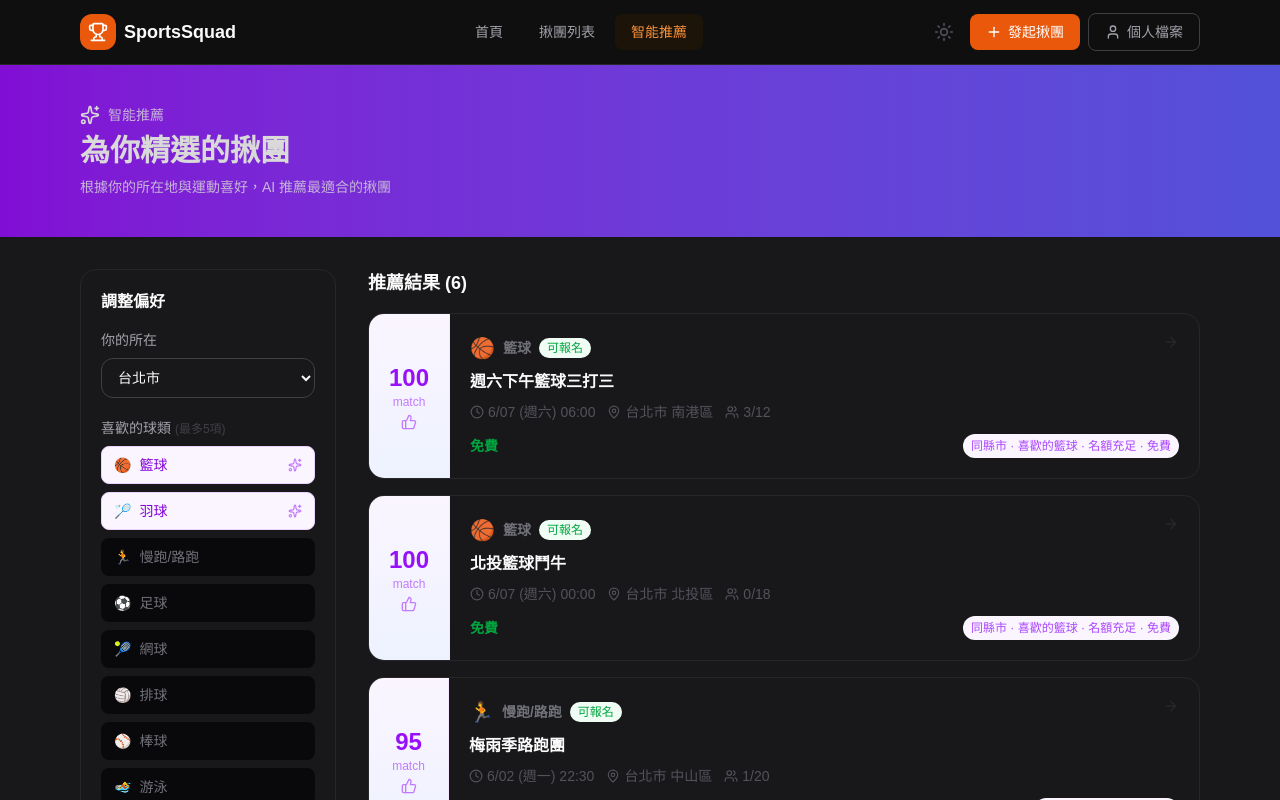
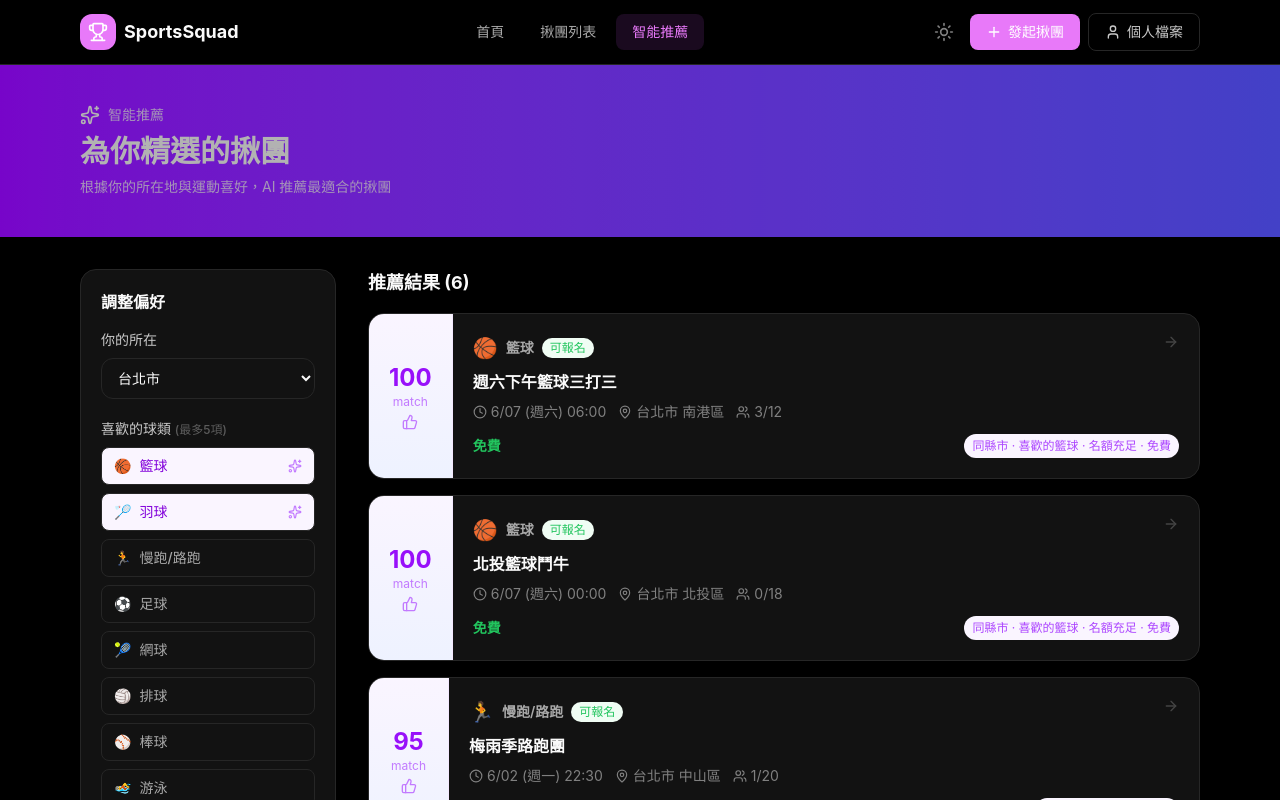
Before and after one commit to houng1219/sports-squad, a Next.js app: page /recommend in a window 1280 px wide. Shown: the top 800 px of the page. Built offline with nearby package versions, Linux system fonts and the light colour scheme.

Commit message:
feat: IG dark mode palette (#000 bg, #e879f9 accent pink, #121212 cards)

```diff
--- a/src/app/globals.css
+++ b/src/app/globals.css
@@ -1,122 +1,160 @@
 @import "tailwindcss";
 
-/* Light mode vars (default) */
-:root {
-  --bg: #ffffff;
-  --bg-secondary: #f9fafb;
-  --border: #e5e7eb;
-  --text: #111827;
-  --text-secondary: #6b7280;
-  --accent: #f97316;
-  --accent-bg: #fff7ed;
-}
-
-/* Dark mode vars */
-.dark {
-  --bg: #0f0f0f;
-  --bg-secondary: #18181b;
-  --border: #27272a;
-  --text: #fafafa;
-  --text-secondary: #a1a1aa;
-  --accent: #fb923c;
-  --accent-bg: #1c1408;
-}
+/* ================================
+   Instagram Dark Mode Colors
+   ================================ */
 
 @theme inline {
-  --color-background: var(--bg);
-  --color-foreground: var(--text);
   --font-sans: var(--font-geist-sans);
   --font-mono: var(--font-geist-mono);
 }
 
-/* Base styles */
+/* Default: Dark (IG style) */
+:root {
+  --bg: #000000;
+  --bg-secondary: #121212;
+  --bg-card: #121212;
+  --border: #262626;
+  --text: #fafafa;
+  --text-secondary: #a8a8a8;
+  --accent: #e879f9;        /* IG pink/lavender */
+  --accent-hover: #d946ef;
+  --accent-bg: #1a0a1f;
+  --accent-text: #ffffff;
+  --success: #22c55e;
+  --warning: #f59e0b;
+  --error: #ef4444;
+}
+
+/* Light mode (inverted) */
+.light {
+  --bg: #ffffff;
+  --bg-secondary: #f5f5f5;
+  --bg-card: #ffffff;
+  --border: #dbdbdb;
+  --text: #060606;
+  --text-secondary: #737373;
+  --accent: #e1306c;        /* IG red-pink */
+  --accent-hover: #c0225e;
+  --accent-bg: #fff0f5;
+  --accent-text: #ffffff;
+}
+
 body {
   background: var(--bg);
   color: var(--text);
-  font-family: Arial, Helvetica, sans-serif;
+  font-family: -apple-system, BlinkMacSystemFont, 'Segoe UI', Roboto, Helvetica, Arial, sans-serif;
 }
 
-/* Dark mode text utilities */
+/* ── Scrollbar ── */
+::-webkit-scrollbar { width: 6px; }
+::-webkit-scrollbar-track { background: var(--bg); }
+::-webkit-scrollbar-thumb { background: var(--border); border-radius: 3px; }
+::-webkit-scrollbar-thumb:hover { background: #444; }
+
+/* ── Typography ── */
 .dark .text-gray-900 { color: #fafafa; }
-.dark .text-gray-800 { color: #e4e4e7; }
-.dark .text-gray-700 { color: #a1a1aa; }
-.dark .text-gray-600 { color: #71717a; }
-.dark .text-gray-500 { color: #52525b; }
-.dark .text-gray-400 { color: #3f3f46; }
-.dark .text-gray-300 { color: #27272a; }
+.dark .text-gray-800 { color: #e8e8e8; }
+.dark .text-gray-700 { color: #c8c8c8; }
+.dark .text-gray-600 { color: #a8a8a8; }
+.dark .text-gray-500 { color: #808080; }
+.dark .text-gray-400 { color: #5c5c5c; }
+.dark .text-gray-300 { color: #444; }
+.dark .text-gray-200 { color: #2a2a2a; }
+.dark .text-gray-100 { color: #1a1a1a; }
 
-/* Dark mode background utilities */
-.dark .bg-white { background: #18181b; }
-.dark .bg-gray-50 { background: #09090b; }
-.dark .bg-gray-100 { background: #1c1c1e; }
-.dark .bg-gray-200 { background: #27272a; }
-.dark .bg-gray-300 { background: #3f3f46; }
-.dark .bg-gray-800 { background: #27272a; }
-.dark .bg-gray-900 { background: #09090b; }
-.dark .bg-gray-950 { background: #030303; }
+/* ── Backgrounds ── */
+.dark .bg-white, .light .bg-white { background: var(--bg-card); }
+.dark .bg-gray-50, .light .bg-gray-50 { background: var(--bg-secondary); }
+.dark .bg-gray-100, .light .bg-gray-100 { background: #1c1c1c; }
+.dark .bg-gray-200, .light .bg-gray-200 { background: #242424; }
+.dark .bg-gray-300, .light .bg-gray-300 { background: #2e2e2e; }
+.dark .bg-gray-800, .light .bg-gray-800 { background: #1c1c1c; }
+.dark .bg-gray-900, .light .bg-gray-900 { background: #111; }
+.dark .bg-gray-950, .light .bg-gray-950 { background: var(--bg); }
+.dark .bg-black, .light .bg-black { background: var(--bg); }
 
-/* Dark mode border utilities */
-.dark .border-gray-100 { border-color: #27272a; }
-.dark .border-gray-200 { border-color: #3f3f46; }
-.dark .border-gray-300 { border-color: #52525b; }
-.dark .border-orange-200 { border-color: #78350f; }
+/* ── Borders ── */
+.dark .border-gray-100, .light .border-gray-100 { border-color: #262626; }
+.dark .border-gray-200, .light .border-gray-200 { border-color: #333; }
+.dark .border-gray-300, .light .border-gray-300 { border-color: #404040; }
+.dark .border, .light .border { border-color: var(--border); }
 
-/* Dark mode specific components */
-.dark .bg-orange-50 { background: #1c1408; }
-.dark .bg-orange-500 { background: #ea580c; }
-.dark .text-orange-600 { color: #fb923c; }
-.dark .bg-orange-600 { background: #ea580c; }
-.dark .text-orange-500 { color: #fb923c; }
+/* ── Accent: IG Pink ── */
+.dark .bg-orange-50, .light .bg-orange-50 { background: var(--accent-bg); }
+.dark .bg-orange-100, .light .bg-orange-100 { background: #2a1025; }
+.dark .bg-orange-500, .light .bg-orange-500 { background: var(--accent); }
+.dark .bg-orange-600, .light .bg-orange-600 { background: var(--accent-hover); }
 
-.dark .bg-gradient-to-br { filter: brightness(0.85); }
-.dark .bg-gradient-to-r { filter: brightness(0.85); }
+.dark .text-orange-400, .light .text-orange-400 { color: #f0abfc; }
+.dark .text-orange-500, .light .text-orange-500 { color: var(--accent); }
+.dark .text-orange-600, .light .text-orange-600 { color: #e879f9; }
+.dark .text-orange-700, .light .text-orange-700 { color: #d946ef; }
+.dark .hover\:bg-orange-50:hover, .light .hover\:bg-orange-50:hover { background: #2a1025; }
+.dark .hover\:bg-orange-100:hover, .light .hover\:bg-orange-100:hover { background: #350e30; }
+.dark .hover\:bg-orange-600:hover, .light .hover\:bg-orange-600:hover { background: var(--accent-hover); }
+.dark .hover\:border-orange-200:hover, .light .hover\:border-orange-200:hover { border-color: #581c3f; }
+.dark .border-orange-200, .light .border-orange-200 { border-color: #3d1230; }
+.dark .border-orange-500, .light .border-orange-500 { border-color: var(--accent); }
+.dark .border-orange-600, .light .border-orange-600 { border-color: var(--accent-hover); }
 
-.dark .hover\:bg-gray-50:hover { background: #1c1c1e; }
-.dark .hover\:bg-gray-100:hover { background: #27272a; }
-.dark .hover\:bg-orange-50:hover { background: #1c1408; }
-.dark .hover\:bg-orange-600:hover { background: #c2410c; }
-.dark .hover\:border-gray-200:hover { border-color: #3f3f46; }
+/* ── Status colors ── */
+.dark .text-green-600, .light .text-green-600 { color: var(--success); }
+.dark .text-red-500, .light .text-red-500 { color: var(--error); }
+.dark .text-red-600, .light .text-red-600 { color: #dc2626; }
+.dark .text-yellow-500, .light .text-yellow-500 { color: var(--warning); }
+.dark .text-blue-600, .light .text-blue-600 { color: #60a5fa; }
 
-/* Dark mode shadows */
-.dark .shadow-lg { box-shadow: 0 10px 15px -3px rgba(0,0,0,0.5); }
-.dark .shadow-md { box-shadow: 0 4px 6px -1px rgba(0,0,0,0.4); }
-.dark .hover\:shadow-lg:hover { box-shadow: 0 10px 15px -3px rgba(0,0,0,0.5); }
+/* ── Hover states ── */
+.dark .hover\:bg-gray-50:hover, .light .hover\:bg-gray-50:hover { background: #1c1c1c; }
+.dark .hover\:bg-gray-100:hover, .light .hover\:bg-gray-100:hover { background: #242424; }
+.dark .hover\:bg-gray-200:hover, .light .hover\:bg-gray-200:hover { background: #2e2e2e; }
+.dark .hover\:border-gray-200:hover, .light .hover\:border-gray-200:hover { border-color: #333; }
 
-/* Dark mode inputs */
-.dark input, .dark textarea, .dark select {
-  background: #18181b;
-  color: #fafafa;
-  border-color: #3f3f46;
+/* ── Shadows ── */
+.dark .shadow-lg, .light .shadow-lg { box-shadow: 0 8px 24px rgba(0,0,0,0.6); }
+.dark .shadow-md, .light .shadow-md { box-shadow: 0 4px 12px rgba(0,0,0,0.5); }
+.dark .hover\:shadow-lg:hover, .light .hover\:shadow-lg:hover { box-shadow: 0 8px 24px rgba(0,0,0,0.6); }
+
+/* ── Inputs ── */
+.dark input, .dark textarea, .dark select,
+.light input, .light textarea, .light select {
+  background: var(--bg-card);
+  color: var(--text);
+  border-color: var(--border);
 }
-.dark input:focus, .dark textarea:focus, .dark select:focus {
-  outline-color: #fb923c;
+.dark input::placeholder, .dark textarea::placeholder, .light input::placeholder {
+  color: #555;
 }
-.dark input::placeholder, .dark textarea::placeholder {
-  color: #52525b;
+.dark input:focus, .dark textarea:focus, .dark select:focus,
+.light input:focus, .light textarea:focus, .light select:focus {
+  border-color: var(--accent);
+  box-shadow: 0 0 0 2px rgba(232,121,249,0.2);
+  outline: none;
 }
 
-/* Dark mode scrollbar */
-.dark ::-webkit-scrollbar-track { background: #09090b; }
-.dark ::-webkit-scrollbar-thumb { background: #3f3f46; }
-.dark ::-webkit-scrollbar-thumb:hover { background: #52525b; }
+/* ── Gradients ── */
+.dark .bg-gradient-to-br, .light .bg-gradient-to-br { filter: brightness(0.7) saturate(1.2); }
+.dark .bg-gradient-to-r, .light .bg-gradient-to-r { filter: brightness(0.7) saturate(1.2); }
+.dark .from-orange-400, .light .from-orange-400 { --tw-gradient-from: #e879f9; }
+.dark .to-orange-500, .light .to-orange-500 { --tw-gradient-to: #d946ef; }
 
-/* Dark mode sticky nav */
-.dark nav.sticky { background: rgba(15,15,15,0.9); backdrop-filter: blur(8px); }
+/* ── IG-style hover cards ── */
+.dark .hover\:border-gray-100:hover, .light .hover\:border-gray-100:hover { border-color: var(--border); }
 
-/* Dark mode NavBar */
-.dark nav {
-  background: rgba(15,15,15,0.95);
-  backdrop-filter: blur(12px);
-}
+/* ── Footer ── */
+.dark footer.bg-white, .light footer.bg-white { background: var(--bg); }
+.dark footer.border-t, .light footer.border-t { border-color: #262626; }
+.dark footer.text-gray-400, .light footer.text-gray-400 { color: #555; }
 
-.dark nav.bg-white { background: rgba(15,15,15,0.95); }
-.dark nav.border-b { border-color: #27272a; }
-.dark nav .text-gray-900 { color: #fafafa; }
-.dark nav .text-gray-600 { color: #a1a1aa; }
-.dark nav .hover\:bg-gray-50:hover { background: #27272a; }
-.dark nav .bg-orange-50 { background: #1c1408; }
-.dark nav .text-orange-600 { color: #fb923c; }
+/* ── Nav sticky ── */
+.dark nav, .light nav { background: rgba(0,0,0,0.9); backdrop-filter: blur(16px); }
 
-/* Dark mode footer */
-.dark footer.bg-white { background: #09090b; }
-.dark footer.border-t { border-color: #27272a; }
+/* ── Light mode overrides ── */
+.light .text-gray-600 { color: #525252; }
+.light .text-gray-500 { color: #737373; }
+.light .text-gray-400 { color: #a1a1a1; }
+.light .hover\:bg-gray-50:hover { background: #f5f5f5; }
+.light .hover\:bg-gray-100:hover { background: #efefef; }
+.light .shadow-lg { box-shadow: 0 8px 24px rgba(0,0,0,0.08); }
+.light .shadow-md { box-shadow: 0 4px 12px rgba(0,0,0,0.06); }
--- a/src/app/layout.tsx
+++ b/src/app/layout.tsx
@@ -29,12 +29,12 @@ export default function RootLayout({
 }>) {
   return (
     <html lang="zh-TW" suppressHydrationWarning>
-      <body className="min-h-full flex flex-col bg-white dark:bg-gray-950 text-gray-900 dark:text-gray-100 antialiased">
+      <body className="min-h-full flex flex-col antialiased" style={{ background: 'var(--bg)', color: 'var(--text)' }}>
         <ThemeProvider attribute="class" defaultTheme="dark" enableSystem>
           <NavBar />
           <main className="flex-1">{children}</main>
-          <footer className="bg-white dark:bg-gray-900 border-t border-gray-100 dark:border-gray-800 py-6 mt-8">
-            <div className="max-w-6xl mx-auto px-4 text-center text-sm text-gray-400 dark:text-gray-500">
+          <footer className="mt-8 py-6" style={{ borderTop: '1px solid var(--border)' }}>
+            <div className="max-w-6xl mx-auto px-4 text-center text-sm" style={{ color: 'var(--text-secondary)' }}>
               <p>SportsSquad © 2025 — 用愛發電，用技術實踐</p>
             </div>
           </footer>
```
